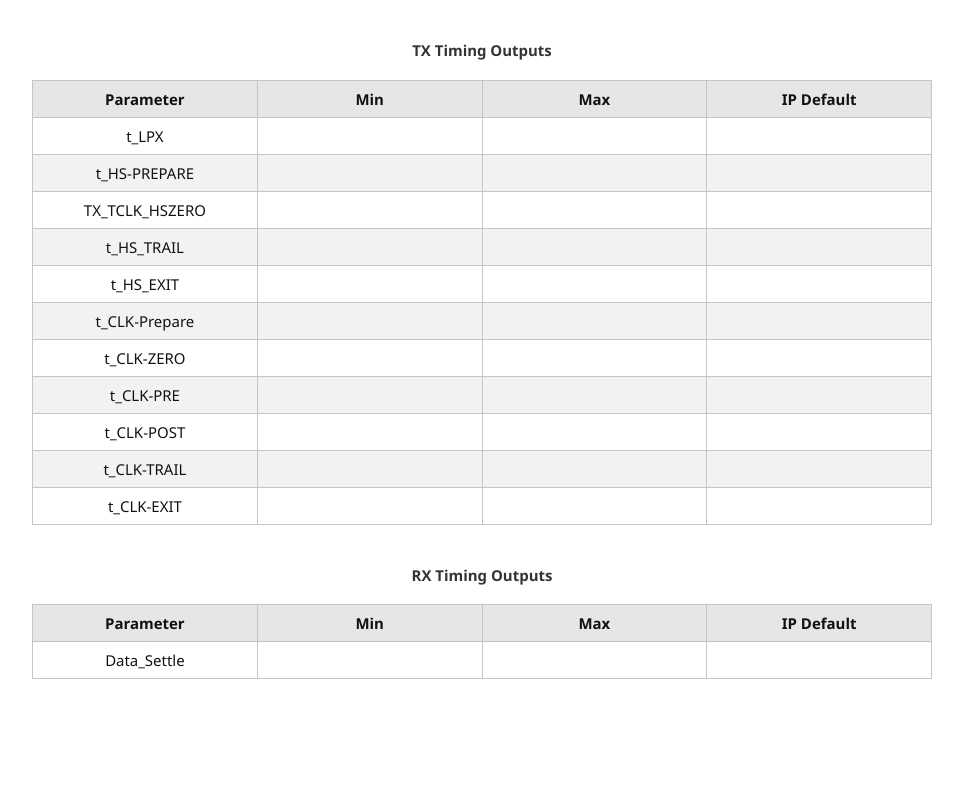
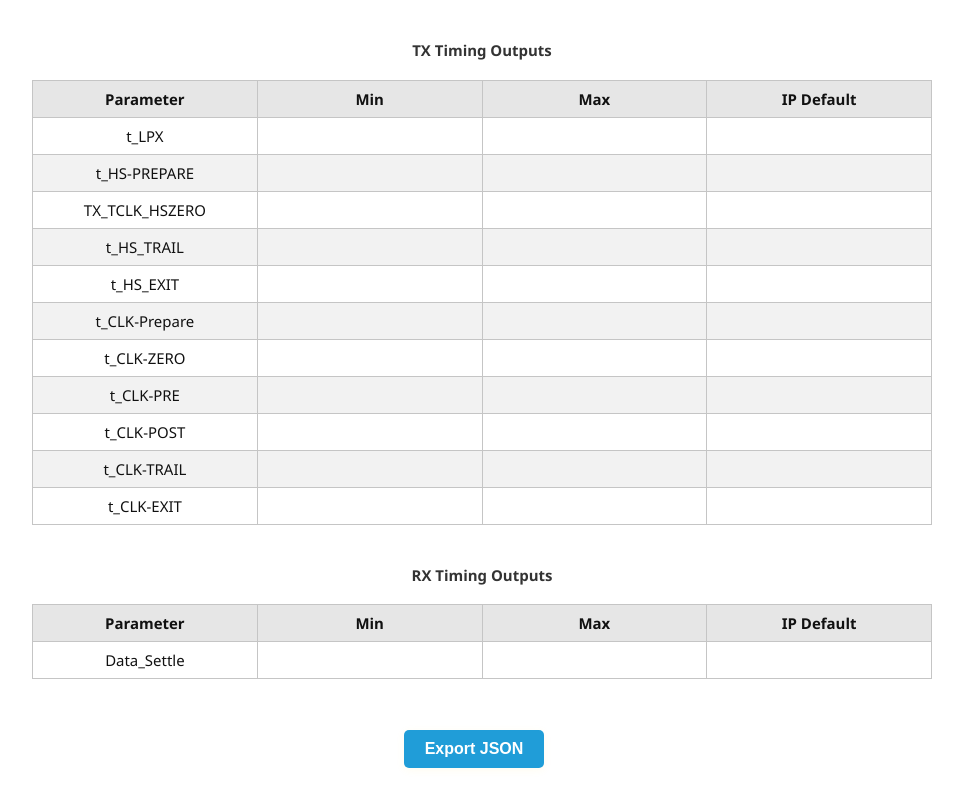
Before and after one commit to hfz-zhrdn/video-utility, a plain HTML site: page dphy.html in a window 1280 px wide. Shown: the part 989-1789 px from the top of the page, without its empty margins (158-1121 px from the left). Before the commit the page ends 1732 px from the top, so only its background shows below. Drawn offline with Linux system fonts and the light colour scheme.

Commit message:
Add JSON export button

```diff
--- a/dphy.html
+++ b/dphy.html
@@ -159,7 +159,7 @@
                 >Lattice MIPI D-PHY RX Page</a
               >
               <br /><br />
-              <div style="font-size:0.8em; color:#888; margin-top:0; width:180px;">Use the (ⓘ) icon for diagram preview</div>
+
             </div>
           </div>
           <!-- Instructions column -->
@@ -416,6 +416,12 @@
             </div>
           </div>
         </div>
+        <!-- Added Export JSON button at the bottom of the page -->
+        <div class="button-row" style="margin: 1.2rem auto 0; display: flex; gap: 1.2rem; justify-content: center; max-width: 900px;">
+          <button type="button" id="export-json-btn" class="action-btn" style="min-width: 140px">
+            Export JSON
+          </button>
+        </div>
       </main>
       <script src="dphy.js"></script>
       <script src="video_timing.js"></script>
```
